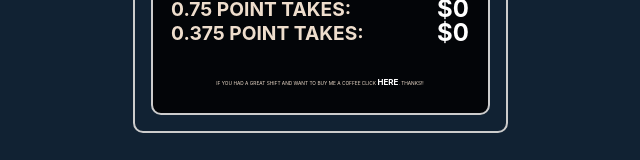
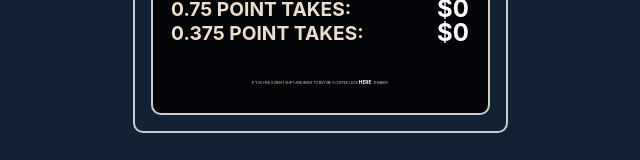
Before and after one commit to write2cmdg/tipout-calculator, a React (Create React App) app: page / in a window 1280 px wide. Shown: the part 577-737 px from the top of the page, without its empty margins (320-960 px from the left). Built offline with nearby package versions, Linux system fonts and the light colour scheme.

Commit message:
made small smaller

```diff
--- a/src/App.css
+++ b/src/App.css
@@ -83,13 +83,13 @@ input {
 .small {
 
   text-align: center;
-  font-size: .3rem;
+  font-size: .2rem;
   margin-top: 25px;
 }
 
 .small a {
   color: #fff;
   text-transform: uppercase;
-  font-size: .5rem;
+  font-size: .3rem;
   font-weight: 700;
 }
```
